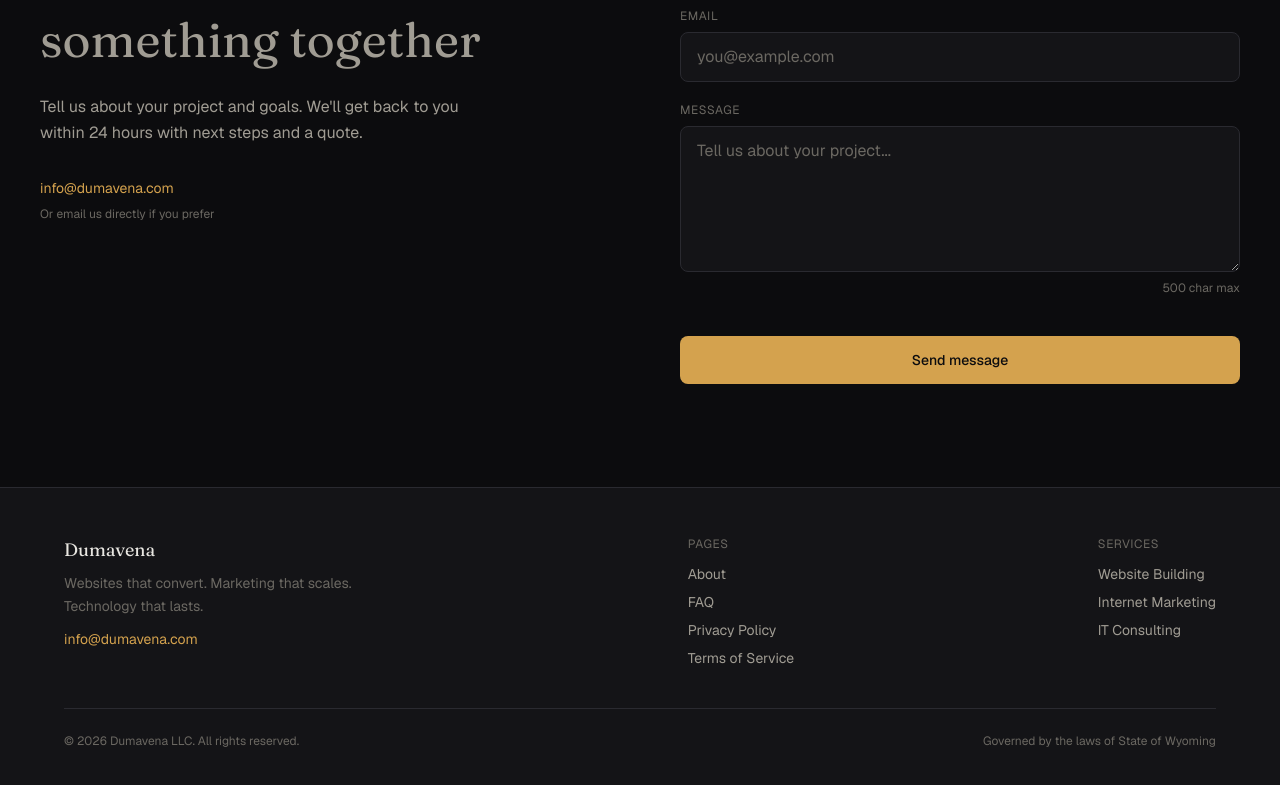
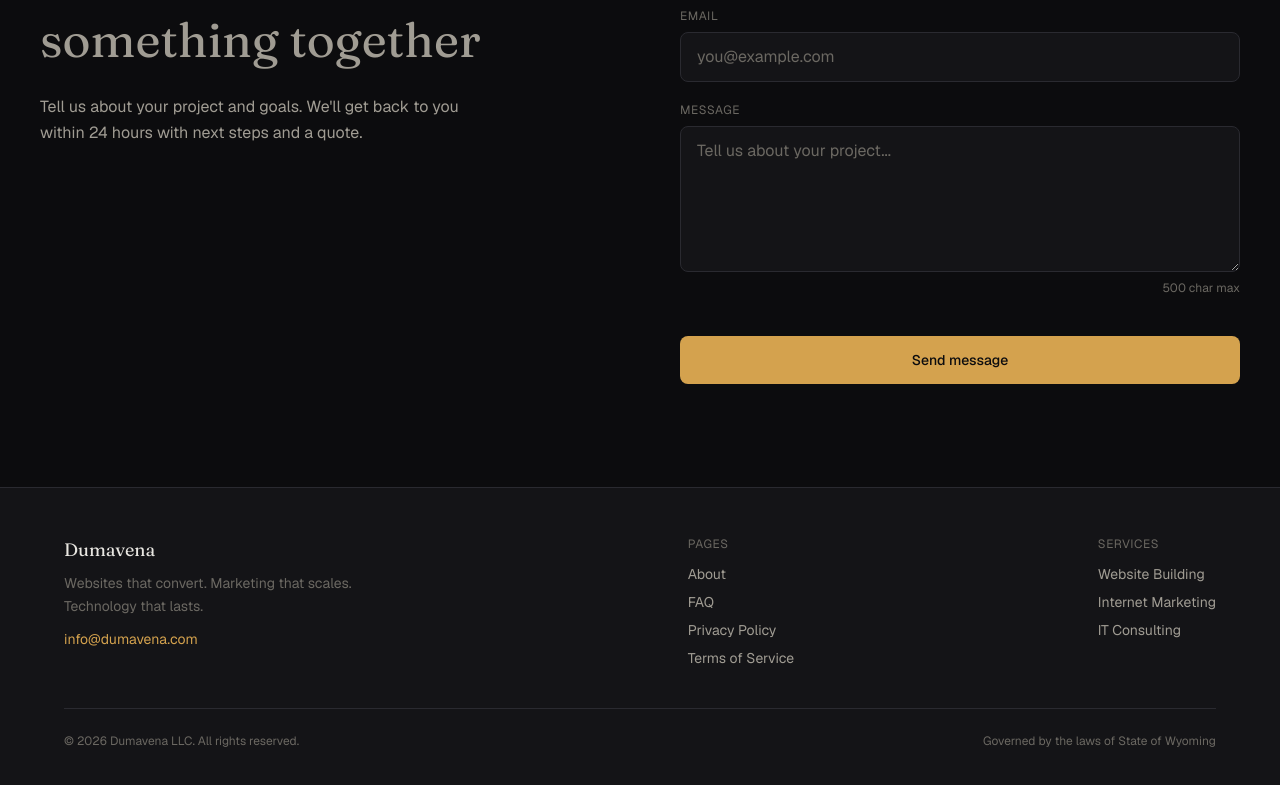
Before and after one commit to knezdusan/dumavena-next, a Next.js app: page / in a window 1280 px wide. Shown: the part 7753-8538 px from the top of the page. Built offline with nearby package versions, Linux system fonts and the light colour scheme; no server answers.

Commit message:
Remove direct email link from contact section

```diff
--- a/components/sections/contact.tsx
+++ b/components/sections/contact.tsx
@@ -32,17 +32,6 @@ export function Contact() {
               Tell us about your project and goals. We&apos;ll get back to you
               within 24 hours with next steps and a quote.
             </p>
-            <div className="mt-8 flex flex-col gap-2">
-              <a
-                href={`mailto:${site.email}`}
-                className="text-sm text-(--color-accent) hover:text-(--color-accent-soft) transition-colors"
-              >
-                {site.email}
-              </a>
-              <p className="text-xs text-(--color-text-muted)">
-                Or email us directly if you prefer
-              </p>
-            </div>
           </motion.div>
 
           <motion.div
```
